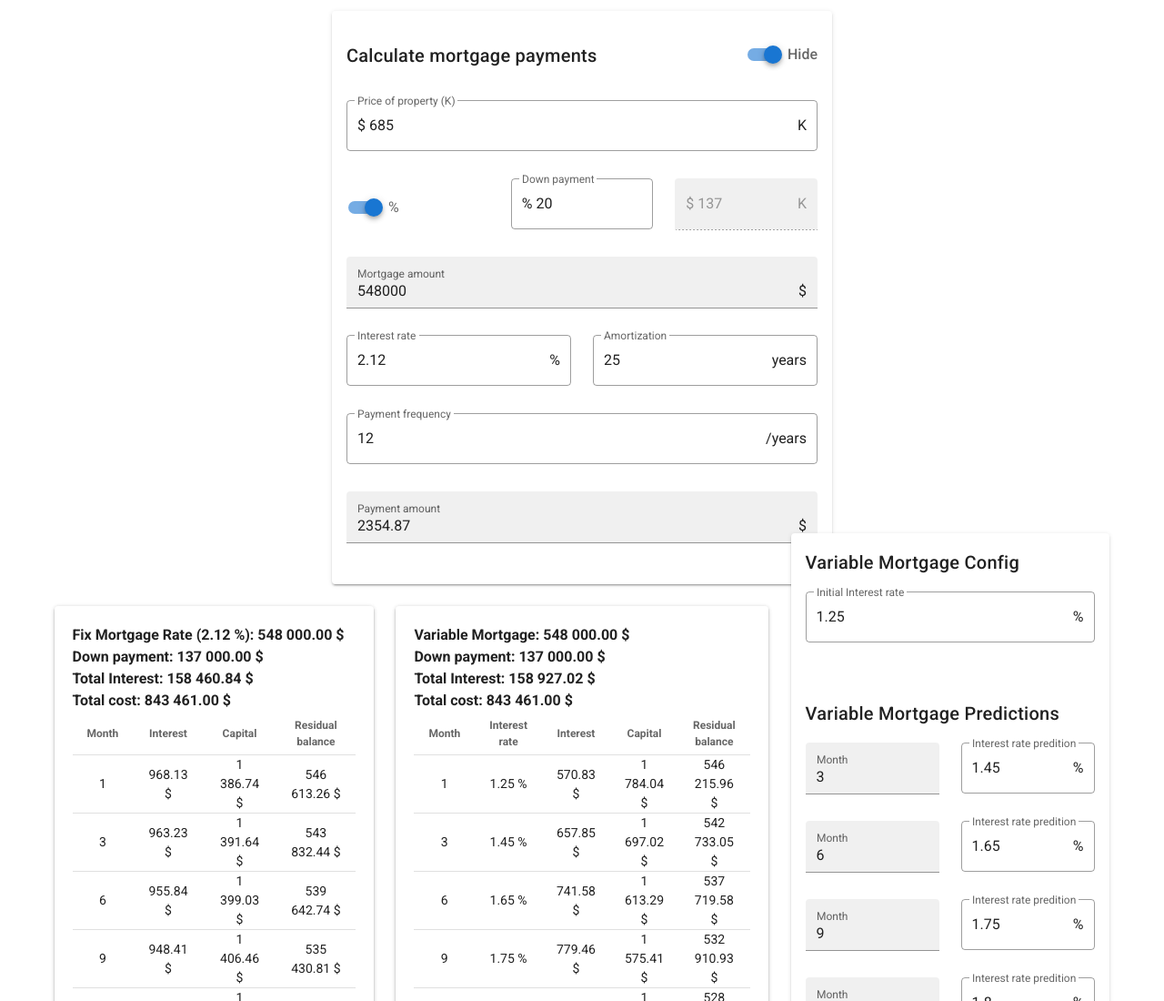
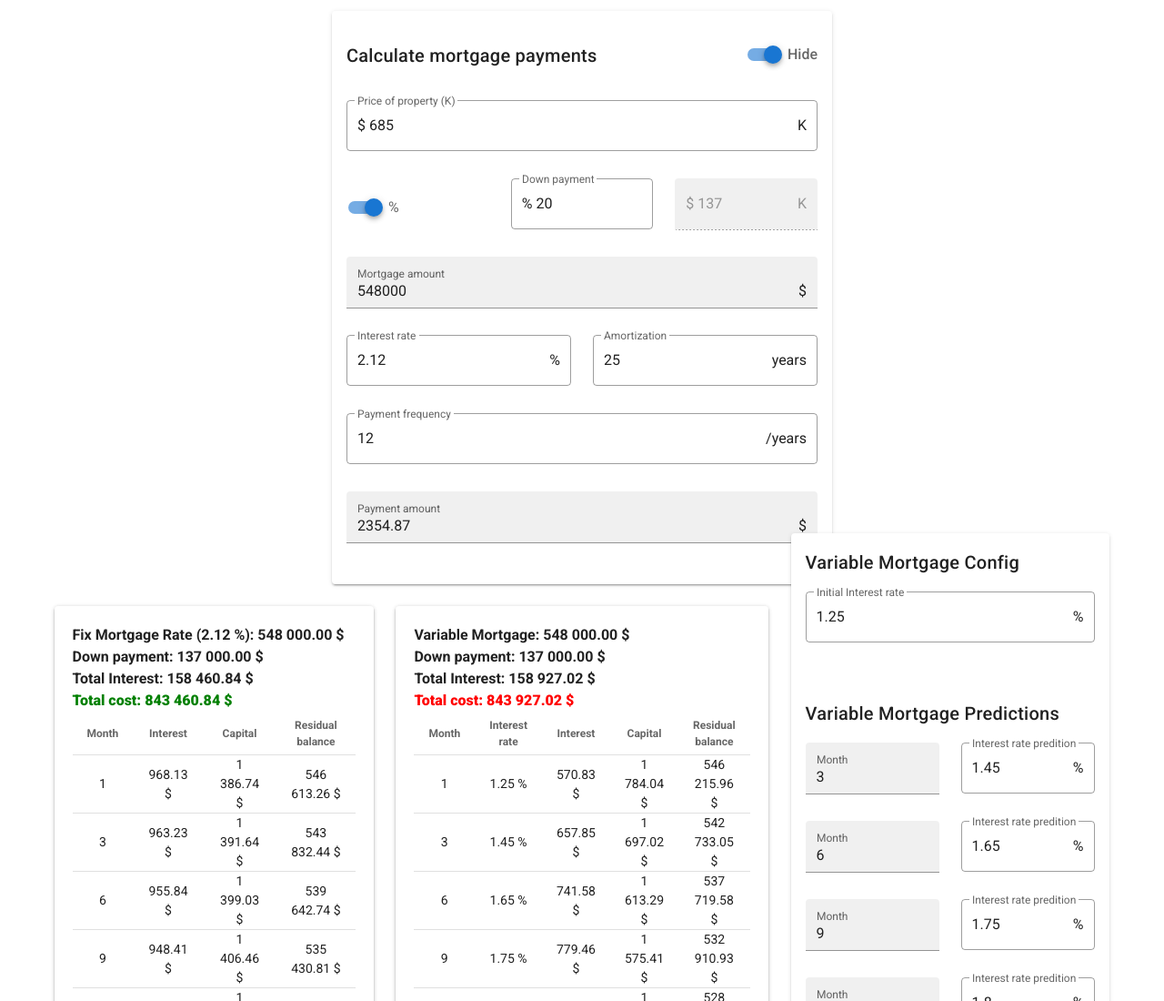
Before and after one commit to ThomasMorrierBompoint/mortgage-calculator, a plain HTML site: page index.html in a window 1280 px wide. Shown: the top 1100 px of the page at 91% size. Drawn offline with nearby package versions, Linux system fonts and the light colour scheme.

Commit message:
Update index.html

```diff
--- a/index.html
+++ b/index.html
@@ -129,7 +129,9 @@
                                     <br>
                                     Total Interest: {{ numberWithSpaces(caculateMoratageTotalInterest) }} $
                                     <br>
-                                    Total cost: {{ numberWithSpaces(caculateMoratageTotalCost) }} $
+                                    <strong :style="caculateMoratageTotalCost < caculateVariableMoratageTotalCost ? 'color: green': 'color: red'">
+                                        Total cost: {{ numberWithSpaces(caculateMoratageTotalCost) }} $
+                                    </strong>
                                 </h4>
 
                                 <v-simple-table>
@@ -173,7 +175,9 @@
                                     <br>
                                     Total Interest: {{ numberWithSpaces(caculateVariableMoratageTotalInterest) }} $
                                     <br>
-                                    Total cost: {{ numberWithSpaces(caculateVariableMoratageTotalCost) }} $
+                                    <strong :style="caculateVariableMoratageTotalCost < caculateMoratageTotalCost ? 'color: green': 'color: red'">
+                                        Total cost: {{ numberWithSpaces(caculateVariableMoratageTotalCost) }} $
+                                    </strong>
                                 </h4>
 
                                 <v-simple-table>
@@ -418,16 +422,14 @@
                 return this.numberToFixed(this.payments.reduce(reducer, 0));
             },
             caculateMoratageTotalCost() {
-                const reducer = (total, payment) => total + payment.interest + payment.capital;
-                return this.downPaymentAmountRounded + this.numberToFixed(this.payments.reduce(reducer, 0));
+                return this.numberToFixed(this.propertyPriceInput * 1000.0 + this.caculateMoratageTotalInterest);
             },
             caculateVariableMoratageTotalInterest() {
                 const reducer = (total, payment) => total + payment.interest;
                 return this.numberToFixed(this.variablePayments.reduce(reducer, 0));
             },
             caculateVariableMoratageTotalCost() {
-                const reducer = (total, payment) => total + payment.interest + payment.capital;
-                return this.downPaymentAmountRounded + this.numberToFixed(this.variablePayments.reduce(reducer, 0));
+                return this.numberToFixed(this.propertyPriceInput * 1000.0 + this.caculateVariableMoratageTotalInterest);
             },
         },
         methods: {
```
